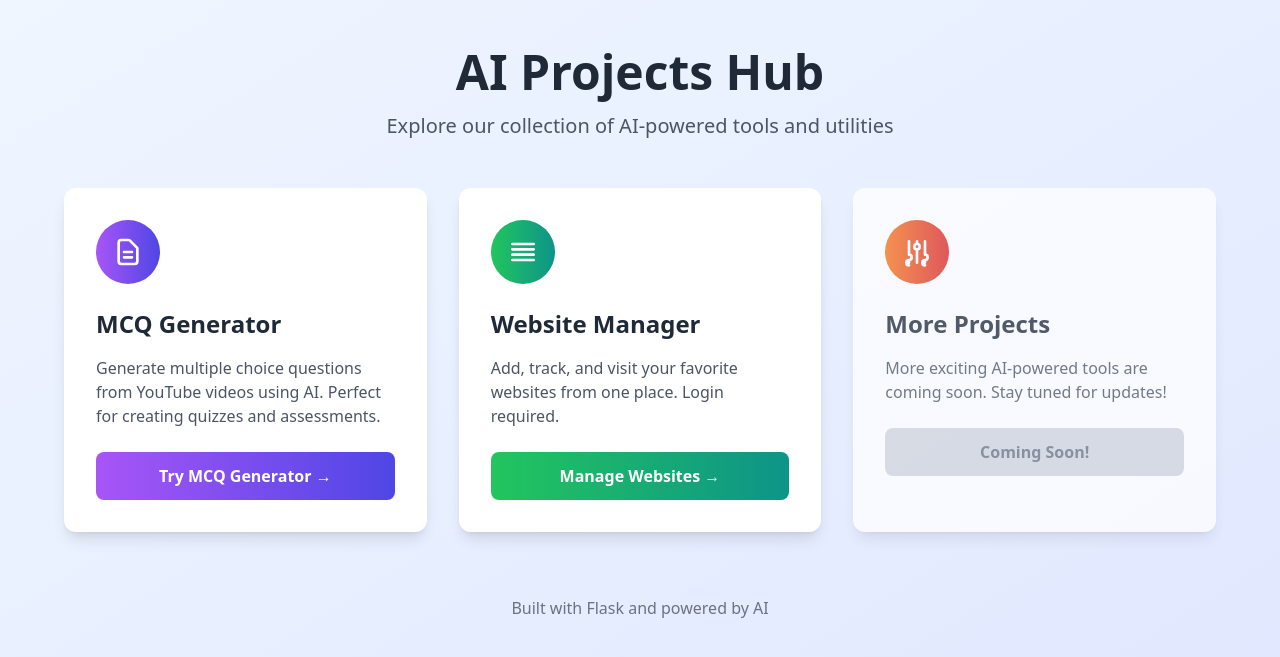
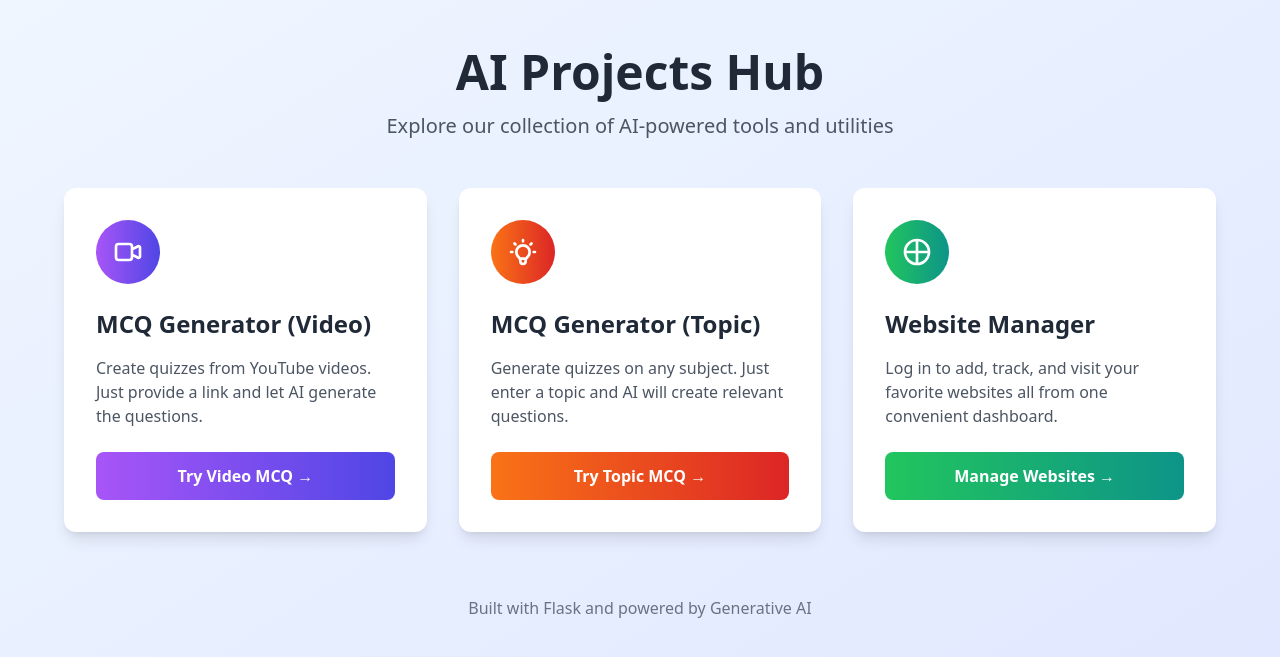
Before and after one commit to AnantSom/ai_projects, a Flask app: page / in a window 1280 px wide. Shown: the top 657 px of the page. Run offline with Flask 3, Linux system fonts and the light colour scheme; some libraries are stand-ins or nearby versions.

Commit message:
with topic mcq generator

````diff
--- a/app.py
+++ b/app.py
@@ -1,4 +1,4 @@
-# app.py - Unified Flask app for MCQ Generator + Website Manager
+# app.py - Unified Flask app for all AI projects
 
 from flask import Flask, render_template, request, redirect, session
 import os
@@ -15,18 +15,17 @@ import time
 app = Flask(__name__)
 app.secret_key = 'super_secret_key'
 
-# Load environment variables
+# --- App Setup ---
 load_dotenv()
 api_key = os.getenv("MY_API_KEY")
 genai.configure(api_key=api_key)
 model = genai.GenerativeModel("gemini-1.5-flash")
-print("Connecting to host:", os.getenv("DB_HOST"))
 
 # Reliable DB connection with retry for Docker support
 max_retries = 10
+conn, cur = None, None
 while max_retries > 0:
     try:
-
         db_host = os.getenv("DB_HOST", "localhost")
         conn = psycopg2.connect(
             host=db_host,
@@ -38,115 +37,142 @@ while max_retries > 0:
         print("✅ Connected to PostgreSQL")
         break
     except Exception as e:
-        print(f"⏳ Waiting for DB... ({10 - max_retries + 1}/10)")
-        print(e)
+        print(f"⏳ Waiting for DB... ({11 - max_retries}/10) - {e}")
         max_retries -= 1
         time.sleep(2)
-
-if max_retries == 0:
+if not conn:
     raise Exception("❌ Could not connect to database after 10 attempts")
 
 
-# -------------------- Homepage --------------------
+# --- Helper Functions ---
+def clean_json_response(text):
+    """
+    Robustly finds and extracts a JSON array from the AI's response text.
+    """
+    start_index = text.find('[')
+    end_index = text.rfind(']')
+    if start_index != -1 and end_index != -1 and end_index > start_index:
+        return text[start_index:end_index + 1]
+    # Fallback for simple markdown cleaning
+    if text.startswith("```"):
+        return re.sub(r"^```(?:json)?|```$", "", text.strip(), flags=re.MULTILINE).strip()
+    return text
+
+def convert_to_embed_url(youtube_url):
+    parsed_url = urlparse(youtube_url)
+    video_id = None
+    if "youtube.com" in parsed_url.netloc:
+        video_id = parse_qs(parsed_url.query).get("v", [None])[0]
+    elif "youtu.be" in parsed_url.netloc:
+        video_id = parsed_url.path.lstrip("/")
+    return f"https://www.youtube.com/embed/{video_id}" if video_id else None
+
+
+# --- Homepage ---
 @app.route("/")
 def homepage():
     return render_template('index.html')
 
 
-# -------------------- MCQ Generator --------------------
+# --- MCQ Generator (from YouTube URL) ---
+def get_transcript(video_url):
+    try:
+        video_id = video_url.split("v=")[-1].split("&")[0]
+        transcript_list = YouTubeTranscriptApi.get_transcript(video_id)
+        return " ".join([entry["text"] for entry in transcript_list])
+    except Exception:
+        return None
+
 @app.route("/mcq")
-def mcq_home():
-    return render_template('mcq/mcq_index.html')
+def mcq_video_home():
+    return render_template('mcq_video_index.html')
 
 @app.route("/mcq", methods=["POST"])
-def mcq_generate():
+def mcq_video_generate():
     video_url = request.form.get("video_url")
     mcq_count = request.form.get("mcq_count", "5")
     embed_url = convert_to_embed_url(video_url)
-
+    if not embed_url:
+        return render_template("mcq_video_index.html", error="Invalid YouTube URL provided.")
     try:
-        mcq_count = int(mcq_count)
-        mcqs, error = generate_mcqs_from_video(video_url, mcq_count)
-        if error:
-            return render_template("mcq/mcq_index.html", error=error)
-
+        transcript = get_transcript(video_url)
+        if not transcript:
+            return render_template("mcq_video_index.html", error="Could not retrieve transcript. Video may have captions disabled.")
+        prompt = (f"Generate exactly {mcq_count} multiple choice questions from transcript as a valid JSON array. Do not include markdown or any other text.\n\n{transcript}")
+        response = model.generate_content(prompt)
+        cleaned_text = clean_json_response(response.text)
+        mcqs = json.loads(cleaned_text)
         encoded_json = base64.b64encode(json.dumps(mcqs).encode()).decode()
-        return render_template("mcq/result.html", questions=mcqs, video_url=embed_url, answers_json=encoded_json)
-
+        return render_template("mcq_video_result.html", questions=mcqs, video_url=embed_url, answers_json=encoded_json)
     except Exception as e:
-        return render_template("mcq/mcq_index.html", error=str(e))
+        raw_response_text = response.text if 'response' in locals() else "Response not available."
+        print(f"--- ERROR: Video MCQ ---\n{e}\nRaw Response:\n{raw_response_text}\n--------------------")
+        return render_template("mcq_video_index.html", error=f"An error occurred parsing the AI response: {e}")
 
 @app.route("/mcq/submit", methods=["POST"])
-def submit_answers():
+def mcq_video_submit():
     try:
         encoded_json = request.form["answers_json"]
         questions = json.loads(base64.b64decode(encoded_json).decode())
-        user_answers = []
-        correctness = []
-
+        user_answers, correctness = [], []
         for i, q in enumerate(questions):
             selected = request.form.get(f"q{i}", "")
             user_answers.append(selected)
             correctness.append(selected == q["answer"])
-
-        total = len(questions)
-        correct = sum(correctness)
-        percentage = round((correct / total) * 100, 2)
-
-        return render_template("mcq/submission_result.html",
-                               video_url=request.form.get("video_url"),
-                               questions=questions,
-                               user_answers=user_answers,
-                               correctness=correctness,
-                               score=correct,
-                               total=total,
-                               percentage=percentage,
-                               zip=zip)
-
-    except Exception:
-        return render_template("mcq/mcq_index.html", error="Error processing answers")
-
-def get_transcript(video_url):
-    try:
-        video_id = video_url.split("v=")[-1].split("&")[0]
-        transcript = YouTubeTranscriptApi.get_transcript(video_id)
-        return " ".join([entry["text"] for entry in transcript])
-    except:
-        return None
-
-def generate_mcqs_from_video(youtube_url, mcq_count):
-    transcript = get_transcript(youtube_url)
-    if not transcript:
-        return [], "Transcript unavailable or captions missing."
-
-    prompt = (
-        f"Generate exactly {mcq_count} multiple choice questions as JSON array. "
-        "Each with: 'question', 'options' (4), 'answer'. No explanation or markdown.\n\n"
-        "[{\"question\": \"...\", \"options\": [...], \"answer\": \"...\"}]\n\n"
-        f"Transcript:\n{transcript}"
-    )
-
-    try:
-        response = model.generate_content(prompt)
-        mcqs_json = response.text.strip()
-        if mcqs_json.startswith("```"):
-            mcqs_json = re.sub(r"^```(?:json)?|```$", "", mcqs_json.strip(), flags=re.MULTILINE).strip()
-        return json.loads(mcqs_json), None
+        total, score = len(questions), sum(correctness)
+        percentage = round((score / total) * 100, 2) if total > 0 else 0
+        return render_template("mcq_video_submission_result.html",
+                               video_url=request.form.get("video_url"), questions=questions,
+                               user_answers=user_answers, correctness=correctness,
+                               score=score, total=total, percentage=percentage, zip=zip)
     except Exception as e:
-        return [], f"Error generating MCQs: {str(e)}"
-
-def convert_to_embed_url(youtube_url):
-    parsed_url = urlparse(youtube_url)
-    if "youtube.com" in parsed_url.netloc:
-        video_id = parse_qs(parsed_url.query).get("v", [None])[0]
-    elif "youtu.be" in parsed_url.netloc:
-        video_id = parsed_url.path.lstrip("/")
-    else:
-        return youtube_url
-    return f"https://www.youtube.com/embed/{video_id}"
+        return render_template("mcq_video_index.html", error=f"Error processing answers: {e}")
 
 
-# -------------------- User Auth + Website Manager --------------------
+# --- MCQ Generator (from Topic) ---
+@app.route("/mcq-topic")
+def mcq_topic_home():
+    return render_template('mcq_topic_index.html')
+
+@app.route("/mcq-topic", methods=["POST"])
+def mcq_topic_generate():
+    topic = request.form.get("topic")
+    mcq_count = request.form.get("mcq_count", "5")
+    try:
+        prompt = (f"Generate exactly {mcq_count} multiple-choice questions about '{topic}' as a valid JSON array. Do not include markdown or any other text.")
+        response = model.generate_content(prompt)
+        cleaned_text = clean_json_response(response.text) # Apply the robust cleaning
+        mcqs = json.loads(cleaned_text) # Parse the cleaned text
+        encoded_json = base64.b64encode(json.dumps(mcqs).encode()).decode()
+        return render_template("mcq_topic_result.html", questions=mcqs, topic=topic, answers_json=encoded_json)
+    except Exception as e:
+        # Add the same robust error logging
+        raw_response_text = response.text if 'response' in locals() else "Response not available."
+        print(f"--- ERROR: Topic MCQ ---\n{e}\nRaw Response:\n{raw_response_text}\n--------------------")
+        return render_template("mcq_topic_index.html", error=f"An error occurred parsing the AI response: {e}")
+
+
+@app.route("/mcq-topic/submit", methods=["POST"])
+def mcq_topic_submit():
+    try:
+        encoded_json = request.form["answers_json"]
+        questions = json.loads(base64.b64decode(encoded_json).decode())
+        user_answers, correctness = [], []
+        for i, q in enumerate(questions):
+            selected = request.form.get(f"q{i}", "")
+            user_answers.append(selected)
+            correctness.append(selected == q["answer"])
+        total, score = len(questions), sum(correctness)
+        percentage = round((score / total) * 100, 2) if total > 0 else 0
+        return render_template("mcq_topic_submission_result.html",
+                               topic=request.form.get("topic"), questions=questions,
+                               user_answers=user_answers, correctness=correctness,
+                               score=score, total=total, percentage=percentage, zip=zip)
+    except Exception as e:
+        return render_template("mcq_topic_index.html", error=f"Error processing answers: {e}")
+
+
+# --- User Auth + Website Manager ---
 @app.route('/signup', methods=['GET', 'POST'])
 def signup():
     if request.method == 'POST':
@@ -156,69 +182,58 @@ def signup():
             cur.execute("INSERT INTO users (username, password) VALUES (%s, %s)", (username, password))
             conn.commit()
             return redirect('/login')
-        except Exception as e:
+        except Exception:
             conn.rollback()
-            return f"Signup failed: {e}"
+            return render_template('signup.html', error=f"Signup failed. Username might already exist.")
     return render_template('signup.html')
-
 
 @app.route('/login', methods=['GET', 'POST'])
 def login():
     if request.method == 'POST':
         username = request.form['username']
         password = request.form['password']
-        try:
-            cur.execute("SELECT * FROM users WHERE username=%s AND password=%s", (username, password))
-            user = cur.fetchone()
-            if user:
-                session['username'] = username
-                session['user_id'] = user[0]
-                return redirect('/dashboard')
-            else:
-                return "Invalid credentials. <a href='/login'>Try again</a>"
-        except Exception as e:
-            conn.rollback()
-            return f"Login error: {e}"
+        cur.execute("SELECT id, username FROM users WHERE username=%s AND password=%s", (username, password))
+        user = cur.fetchone()
+        if user:
+            session['user_id'], session['username'] = user[0], user[1]
+            return redirect('/dashboard')
+        else:
+            return render_template('login.html', error="Invalid username or password.")
     return render_template('login.html')
-
 
 @app.route('/dashboard', methods=['GET', 'POST'])
 def dashboard():
-    if 'username' not in session:
-        return redirect('/login')
-
-    message = ""
-
+    if 'user_id' not in session: return redirect('/login')
+    message, websites = "", []
     try:
         if request.method == 'POST':
+            user_id = session['user_id']
             if 'website' in request.form and 'name' in request.form:
                 cur.execute("INSERT INTO websites (user_id, url, name) VALUES (%s, %s, %s)",
-                            (session['user_id'], request.form['website'], request.form['name']))
-                conn.commit()
+                            (user_id, request.form['website'], request.form['name']))
                 message = "Website added!"
             elif 'delete_id' in request.form:
                 cur.execute("DELETE FROM websites WHERE id = %s AND user_id = %s",
-                            (request.form['delete_id'], session['user_id']))
-                conn.commit()
+                            (request.form['delete_id'], user_id))
                 message = "Website deleted."
-
-        cur.execute("SELECT id, name, url FROM websites WHERE user_id = %s", (session['user_id'],))
+            conn.commit()
+        cur.execute("SELECT id, name, url FROM websites WHERE user_id = %s ORDER BY id", (session['user_id'],))
         websites = cur.fetchall()
-
     except Exception as e:
         conn.rollback()
-        message = f"Error: {e}"
-        websites = []
-
+        message = f"Database Error: {e}"
     return render_template('dashboard.html', username=session['username'], websites=websites, message=message)
-
 
 @app.route('/logout')
 def logout():
     session.clear()
-    return redirect('/login')
+    return redirect('/')
 
 
-# -------------------- Start Flask Server --------------------
+# --- Main Execution ---
 if __name__ == '__main__':
-    app.run(debug=True, host='0.0.0.0', port=10000)
+    app.run(
+        debug=True,
+        host=os.getenv("FLASK_RUN_HOST", "127.0.0.1"),
+        port=int(os.getenv("FLASK_RUN_PORT", 5000))
+    )
--- a/templates/index.html
+++ b/templates/index.html
@@ -6,73 +6,50 @@
     <title>AI Projects Hub</title>
     <script src="https://cdn.tailwindcss.com"></script>
     <style>
-        .project-card {
-            transition: all 0.3s ease;
-        }
-        .project-card:hover {
-            transform: translateY(-5px);
-            box-shadow: 0 10px 25px rgba(0,0,0,0.1);
-        }
+        .project-card { transition: all 0.3s ease; }
+        .project-card:hover { transform: translateY(-5px); box-shadow: 0 10px 25px rgba(0,0,0,0.1); }
     </style>
 </head>
 <body class="bg-gradient-to-br from-blue-50 to-indigo-100 min-h-screen">
     <div class="container mx-auto px-6 py-12">
-        <!-- Header -->
         <div class="text-center mb-12">
             <h1 class="text-5xl font-bold text-gray-800 mb-4">AI Projects Hub</h1>
             <p class="text-xl text-gray-600">Explore our collection of AI-powered tools and utilities</p>
         </div>
-
-        <!-- Projects Grid -->
         <div class="grid md:grid-cols-2 lg:grid-cols-3 gap-8 max-w-6xl mx-auto">
-
-            <!-- MCQ Generator Project -->
             <div class="project-card bg-white rounded-xl shadow-lg p-8">
                 <div class="w-16 h-16 bg-gradient-to-r from-purple-500 to-indigo-600 rounded-full flex items-center justify-center mb-6">
-                    <svg class="w-8 h-8 text-white" fill="none" stroke="currentColor" viewBox="0 0 24 24">
-                        <path stroke-linecap="round" stroke-linejoin="round" stroke-width="2" d="M9 12h6m-6 4h6m2 5H7a2 2 0 01-2-2V5a2 2 0 012-2h5.586a1 1 0 01.707.293l5.414 5.414a1 1 0 01.293.707V19a2 2 0 01-2 2z"></path>
-                    </svg>
+                    <svg class="w-8 h-8 text-white" fill="none" stroke="currentColor" viewBox="0 0 24 24"><path stroke-linecap="round" stroke-linejoin="round" stroke-width="2" d="M15 10l4.553-2.276A1 1 0 0121 8.618v6.764a1 1 0 01-1.447.894L15 14M5 18h8a2 2 0 002-2V8a2 2 0 00-2-2H5a2 2 0 00-2 2v8a2 2 0 002 2z"></path></svg>
                 </div>
-                <h3 class="text-2xl font-bold text-gray-800 mb-4">MCQ Generator</h3>
-                <p class="text-gray-600 mb-6">Generate multiple choice questions from YouTube videos using AI. Perfect for creating quizzes and assessments.</p>
+                <h3 class="text-2xl font-bold text-gray-800 mb-4">MCQ Generator (Video)</h3>
+                <p class="text-gray-600 mb-6">Create quizzes from YouTube videos. Just provide a link and let AI generate the questions.</p>
                 <a href="/mcq" class="inline-block w-full text-center bg-gradient-to-r from-purple-500 to-indigo-600 text-white font-semibold py-3 px-6 rounded-lg hover:from-purple-600 hover:to-indigo-700 transition duration-300">
-                    Try MCQ Generator →
+                    Try Video MCQ →
                 </a>
             </div>
-
-            <!-- Website Manager Project -->
+            <div class="project-card bg-white rounded-xl shadow-lg p-8">
+                <div class="w-16 h-16 bg-gradient-to-r from-orange-500 to-red-600 rounded-full flex items-center justify-center mb-6">
+                     <svg class="w-8 h-8 text-white" fill="none" stroke="currentColor" viewBox="0 0 24 24"><path stroke-linecap="round" stroke-linejoin="round" stroke-width="2" d="M9.663 17h4.673M12 3v1m6.364 1.636l-.707.707M21 12h-1M4 12H3m3.343-5.657l-.707-.707m2.828 9.9a5 5 0 117.072 0l-.548.547A3.374 3.374 0 0014 18.469V19a2 2 0 11-4 0v-.531c0-.895-.356-1.754-.988-2.386l-.548-.547z"></path></svg>
+                </div>
+                <h3 class="text-2xl font-bold text-gray-800 mb-4">MCQ Generator (Topic)</h3>
+                <p class="text-gray-600 mb-6">Generate quizzes on any subject. Just enter a topic and AI will create relevant questions.</p>
+                <a href="/mcq-topic" class="inline-block w-full text-center bg-gradient-to-r from-orange-500 to-red-600 text-white font-semibold py-3 px-6 rounded-lg hover:from-orange-600 hover:to-red-700 transition duration-300">
+                    Try Topic MCQ →
+                </a>
+            </div>
             <div class="project-card bg-white rounded-xl shadow-lg p-8">
                 <div class="w-16 h-16 bg-gradient-to-r from-green-500 to-teal-600 rounded-full flex items-center justify-center mb-6">
-                    <svg class="w-8 h-8 text-white" fill="none" stroke="currentColor" viewBox="0 0 24 24">
-                        <path stroke-linecap="round" stroke-linejoin="round" stroke-width="2" d="M4 6h16M4 10h16M4 14h16M4 18h16"></path>
-                    </svg>
+                    <svg class="w-8 h-8 text-white" fill="none" stroke="currentColor" viewBox="0 0 24 24"><path stroke-linecap="round" stroke-linejoin="round" stroke-width="2" d="M21 12a9 9 0 01-9 9m9-9a9 9 0 00-9-9m9 9H3m9 9a9 9 0 01-9-9m9 9V3m-9 9a9 9 0 019-9"></path></svg>
                 </div>
                 <h3 class="text-2xl font-bold text-gray-800 mb-4">Website Manager</h3>
-                <p class="text-gray-600 mb-6">Add, track, and visit your favorite websites from one place. Login required.</p>
+                <p class="text-gray-600 mb-6">Log in to add, track, and visit your favorite websites all from one convenient dashboard.</p>
                 <a href="/login" class="inline-block w-full text-center bg-gradient-to-r from-green-500 to-teal-600 text-white font-semibold py-3 px-6 rounded-lg hover:from-green-600 hover:to-teal-700 transition duration-300">
                     Manage Websites →
                 </a>
             </div>
-
-            <!-- Future Project Placeholder -->
-            <div class="project-card bg-white rounded-xl shadow-lg p-8 opacity-75">
-                <div class="w-16 h-16 bg-gradient-to-r from-orange-500 to-red-600 rounded-full flex items-center justify-center mb-6">
-                    <svg class="w-8 h-8 text-white" fill="none" stroke="currentColor" viewBox="0 0 24 24">
-                        <path stroke-linecap="round" stroke-linejoin="round" stroke-width="2" d="M12 6V4m0 2a2 2 0 100 4m0-4a2 2 0 110 4m-6 8a2 2 0 100-4m0 4a2 2 0 100 4m0-4v2m0-6V4m6 6v10m6-2a2 2 0 100-4m0 4a2 2 0 100 4m0-4v2m0-6V4"></path>
-                    </svg>
-                </div>
-                <h3 class="text-2xl font-bold text-gray-800 mb-4">More Projects</h3>
-                <p class="text-gray-600 mb-6">More exciting AI-powered tools are coming soon. Stay tuned for updates!</p>
-                <div class="inline-block w-full text-center bg-gray-300 text-gray-500 font-semibold py-3 px-6 rounded-lg cursor-not-allowed">
-                    Coming Soon!
-                </div>
-            </div>
-
         </div>
-
-        <!-- Footer -->
         <div class="text-center mt-16">
-            <p class="text-gray-500">Built with Flask and powered by AI</p>
+            <p class="text-gray-500">Built with Flask and powered by Generative AI</p>
         </div>
     </div>
 </body>
````
Also changed, not shown: templates/mcq_topic_index.html (added, +35 -0 lines), templates/mcq_topic_result.html (renamed from templates/mcq/result.html, +12 -17 lines), templates/mcq_topic_submission_result.html (renamed from templates/mcq/submission_result.html, +12 -35 lines), templates/mcq_video_index.html (renamed from templates/mcq/mcq_index.html, +4 -13 lines), templates/mcq_video_result.html (added, +46 -0 lines), templates/mcq_video_submission_result.html (added, +50 -0 lines).
